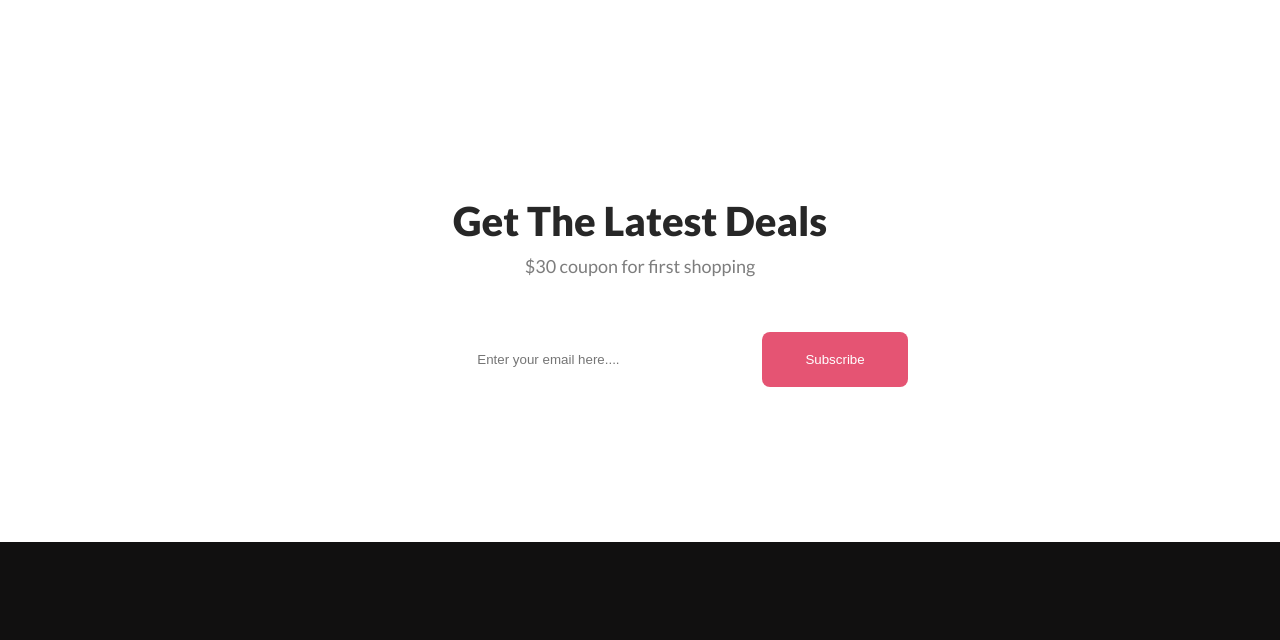
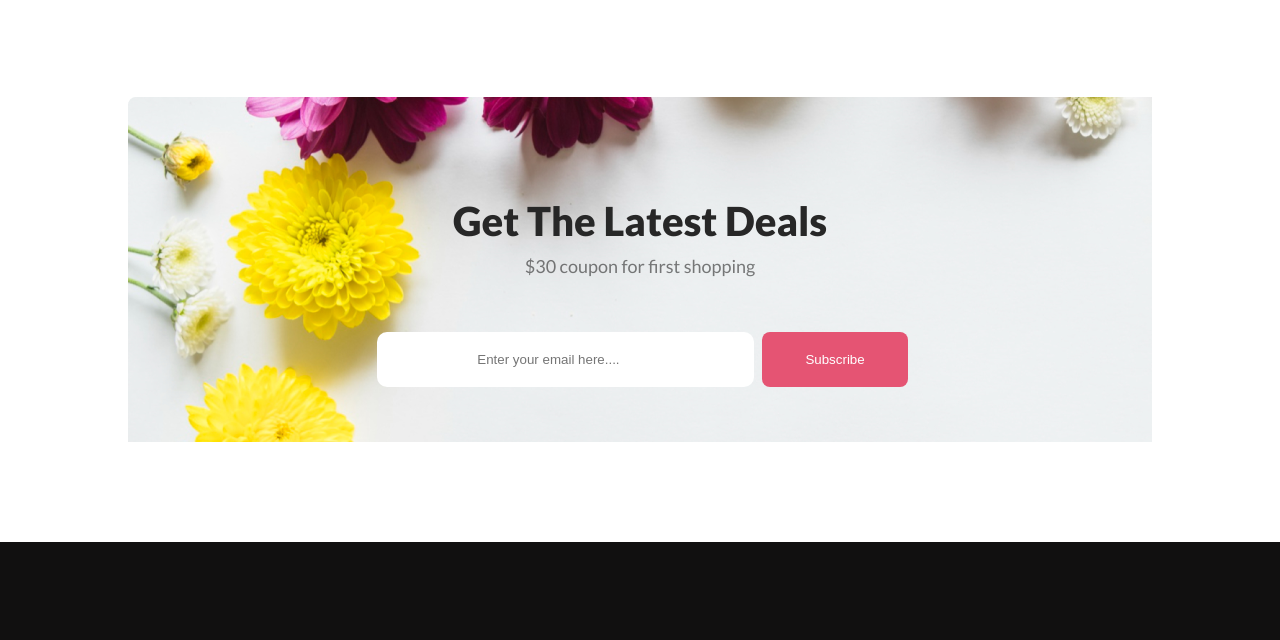
Before and after one commit to ArfatChowdhury/flower-shop-assignment, a plain HTML site: page index.html in a window 1280 px wide. Shown: the part 4055-4695 px from the top of the page. Drawn offline with Linux system fonts and the light colour scheme; the site is published under a folder, as on GitHub Pages, so addresses that start at the root find nothing; a web font is replaced by a local one.

Commit message:
bonus section

```diff
--- a/style/style.css
+++ b/style/style.css
@@ -260,7 +260,7 @@ font-size: 25px;
 
     width: 80%;
     margin:  auto;
-    background-image: url("/Rectangle 9.png");
+    background-image: url("../Rectangle 9.png");
     /* height: 400px; */
 }
 .form{
```
